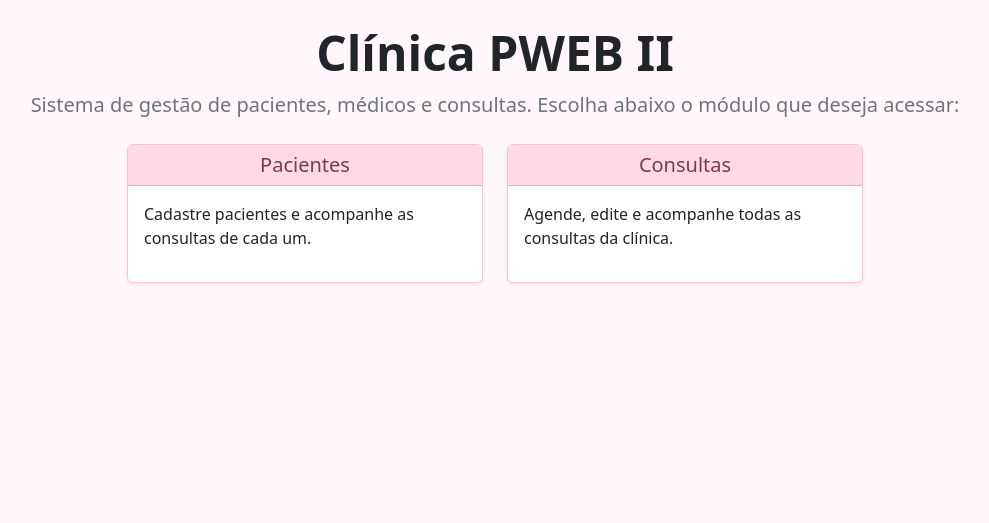
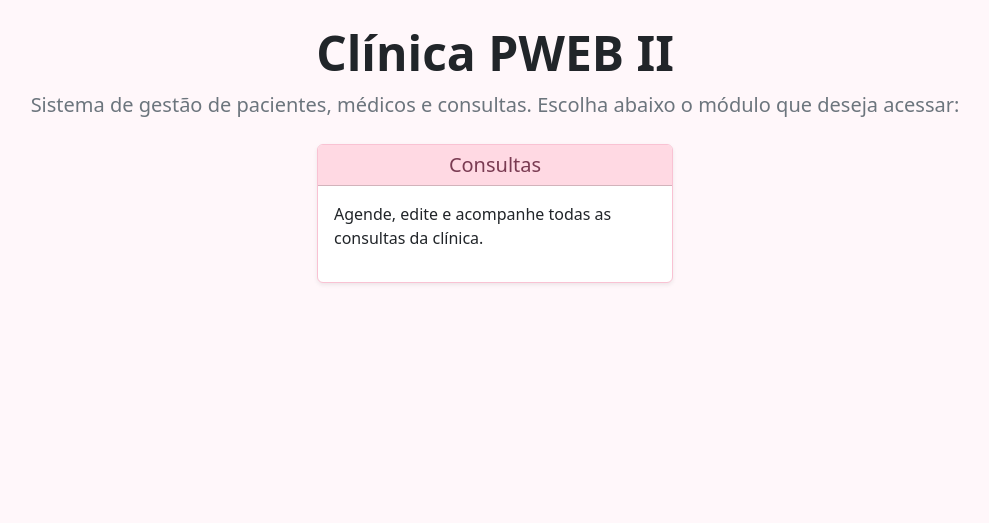
Before and after one commit to heloisa45xp/web2-project, a Spring Boot app: page / in a window 1280 px wide. Shown: the part 56-579 px from the top of the page, without its empty margins (145-1134 px from the left). Run offline with Spring Boot 4, Linux system fonts and the light colour scheme; some of the project's set-up classes (security, data sources, template engines, error pages and the like) are left out, and stand-ins take their place; some libraries are stand-ins or nearby versions.

Commit message:
fix: restringe lista de medicos e remove duplicacao de consultas para perfil paciente

```diff
--- a/Atv03/pwebII/src/main/java/br/edu/ifto/pwebII/config/SecurityConfiguration.java
+++ b/Atv03/pwebII/src/main/java/br/edu/ifto/pwebII/config/SecurityConfiguration.java
@@ -40,7 +40,7 @@ public class SecurityConfiguration {
 
                 // Regras para módulo de Médicos
                 .requestMatchers("/medico/form", "/medico/save", "/medico/edit/**", "/medico/update", "/medico/remove/**").hasRole("ADMIN")
-                .requestMatchers("/medico/list").hasAnyRole("ADMIN", "SECRETARIO", "PACIENTE")
+                .requestMatchers("/medico/list").hasAnyRole("ADMIN", "SECRETARIO")
                 .requestMatchers("/medico/consultas/**").hasAnyRole("ADMIN", "SECRETARIO")
 
                 // Regras para módulo de Consultas
--- a/Atv03/pwebII/src/main/java/br/edu/ifto/pwebII/model/jdbc/repository/RepositorioConsulta.java
+++ b/Atv03/pwebII/src/main/java/br/edu/ifto/pwebII/model/jdbc/repository/RepositorioConsulta.java
@@ -30,13 +30,13 @@ public class RepositorioConsulta {
     }
 
     public List<Consulta> consultasPorPaciente(Long pacienteId) {
-        Query query = editm.createQuery("select c from Consulta c where c.paciente.id = :pacienteId");
+        Query query = editm.createQuery("select distinct c from Consulta c where c.paciente.id = :pacienteId");
         query.setParameter("pacienteId", pacienteId);
         return query.getResultList();
     }
 
     public List<Consulta> consultasPorMedico(Long medicoId) {
-        Query query = editm.createQuery("select c from Consulta c where c.medico.id = :medicoId");
+        Query query = editm.createQuery("select distinct c from Consulta c where c.medico.id = :medicoId");
         query.setParameter("medicoId", medicoId);
         return query.getResultList();
     }
--- a/Atv03/pwebII/src/main/resources/templates/fragments/header.html
+++ b/Atv03/pwebII/src/main/resources/templates/fragments/header.html
@@ -15,7 +15,7 @@
                     <li class="nav-item" sec:authorize="hasAnyRole('ADMIN', 'SECRETARIO', 'MEDICO')">
                         <a class="nav-link" th:href="@{/paciente/list}">Pacientes</a>
                     </li>
-                    <li class="nav-item" sec:authorize="hasAnyRole('ADMIN', 'SECRETARIO', 'PACIENTE') and !hasRole('MEDICO')">
+                    <li class="nav-item" sec:authorize="hasAnyRole('ADMIN', 'SECRETARIO')">
                         <a class="nav-link" th:href="@{/medico/list}">Médicos</a>
                     </li>
                     <li class="nav-item" sec:authorize="hasAnyRole('ADMIN', 'SECRETARIO', 'MEDICO')">
--- a/Atv03/pwebII/src/main/resources/templates/home.html
+++ b/Atv03/pwebII/src/main/resources/templates/home.html
@@ -38,7 +38,7 @@
                 </div>
             </div>
 
-            <div class="col-md-4">
+            <div class="col-md-4" sec:authorize="hasAnyRole('ADMIN', 'SECRETARIO', 'MEDICO')">
                 <div class="card card-pastel shadow-sm h-100">
                     <div class="card-header text-center">
                         <h2 class="h5 mb-0">Pacientes</h2>
@@ -46,15 +46,14 @@
                     <div class="card-body d-flex flex-column">
                         <p class="card-text">Cadastre pacientes e acompanhe as consultas de cada um.</p>
                         <div class="mt-auto d-grid gap-2">
-                            <a class="btn btn-pastel" sec:authorize="hasAnyRole('ADMIN', 'SECRETARIO', 'MEDICO')" th:href="@{/paciente/list}">Ver lista de pacientes</a>
-                            <a class="btn btn-pastel" sec:authorize="hasRole('PACIENTE') and !hasAnyRole('ADMIN', 'SECRETARIO', 'MEDICO')" th:href="@{/paciente/minhas-consultas}">Minhas consultas</a>
+                            <a class="btn btn-pastel" th:href="@{/paciente/list}">Ver lista de pacientes</a>
                             <a class="btn btn-outline-secondary" sec:authorize="hasAnyRole('ADMIN', 'SECRETARIO')" th:href="@{/paciente/form}">Novo paciente</a>
                         </div>
                     </div>
                 </div>
             </div>
 
-            <div class="col-md-4" sec:authorize="hasAnyRole('ADMIN', 'SECRETARIO', 'PACIENTE') and !hasRole('MEDICO')">
+            <div class="col-md-4" sec:authorize="hasAnyRole('ADMIN', 'SECRETARIO')">
                 <div class="card card-pastel shadow-sm h-100">
                     <div class="card-header text-center">
                         <h2 class="h5 mb-0">Médicos</h2>
@@ -72,13 +71,14 @@
             <div class="col-md-4">
                 <div class="card card-pastel shadow-sm h-100">
                     <div class="card-header text-center">
-                        <h2 class="h5 mb-0">Consultas</h2>
+                        <h2 class="h5 mb-0" th:text="${#authorization.expression('hasRole(''PACIENTE'') and !hasAnyRole(''ADMIN'', ''SECRETARIO'', ''MEDICO'')')} ? 'Minhas Consultas' : 'Consultas'">Consultas</h2>
                     </div>
                     <div class="card-body d-flex flex-column">
-                        <p class="card-text">Agende, edite e acompanhe todas as consultas da clínica.</p>
+                        <p class="card-text" sec:authorize="hasRole('PACIENTE') and !hasAnyRole('ADMIN', 'SECRETARIO', 'MEDICO')">Consulte o histórico e detalhes dos seus atendimentos.</p>
+                        <p class="card-text" sec:authorize="!hasRole('PACIENTE') or hasAnyRole('ADMIN', 'SECRETARIO', 'MEDICO')">Agende, edite e acompanhe todas as consultas da clínica.</p>
                         <div class="mt-auto d-grid gap-2">
                             <a class="btn btn-pastel" sec:authorize="hasAnyRole('ADMIN', 'SECRETARIO', 'MEDICO')" th:href="@{/consulta/list}">Ver lista de consultas</a>
-                            <a class="btn btn-pastel" sec:authorize="hasRole('PACIENTE') and !hasAnyRole('ADMIN', 'SECRETARIO', 'MEDICO')" th:href="@{/paciente/minhas-consultas}">Minhas consultas</a>
+                            <a class="btn btn-pastel" sec:authorize="hasRole('PACIENTE') and !hasAnyRole('ADMIN', 'SECRETARIO', 'MEDICO')" th:href="@{/paciente/minhas-consultas}">Acessar minhas consultas</a>
                             <a class="btn btn-outline-secondary" sec:authorize="hasAnyRole('ADMIN', 'SECRETARIO')" th:href="@{/consulta/form}">Nova consulta</a>
                         </div>
                     </div>
```
Also changed, not shown: 1 other file.
